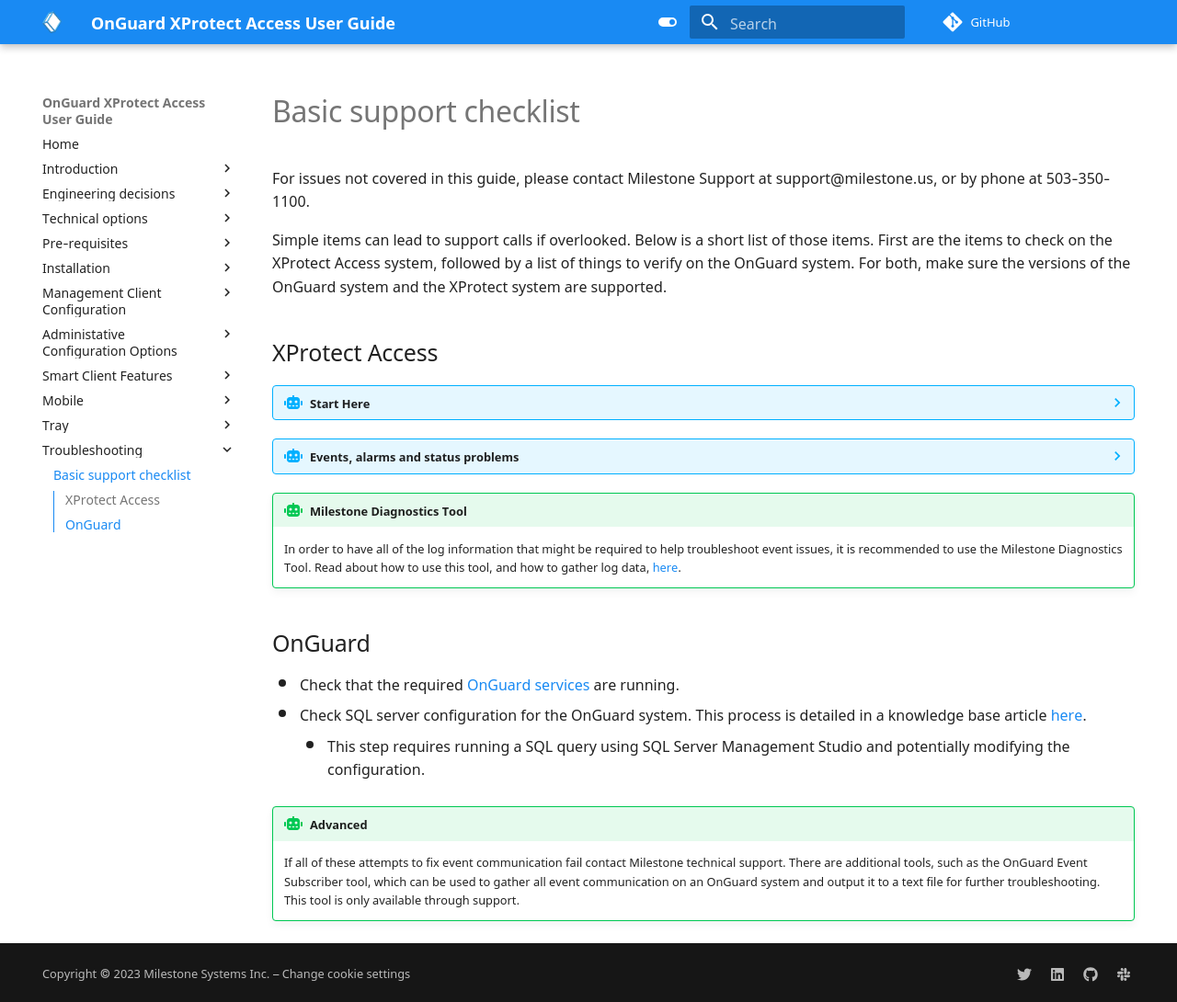
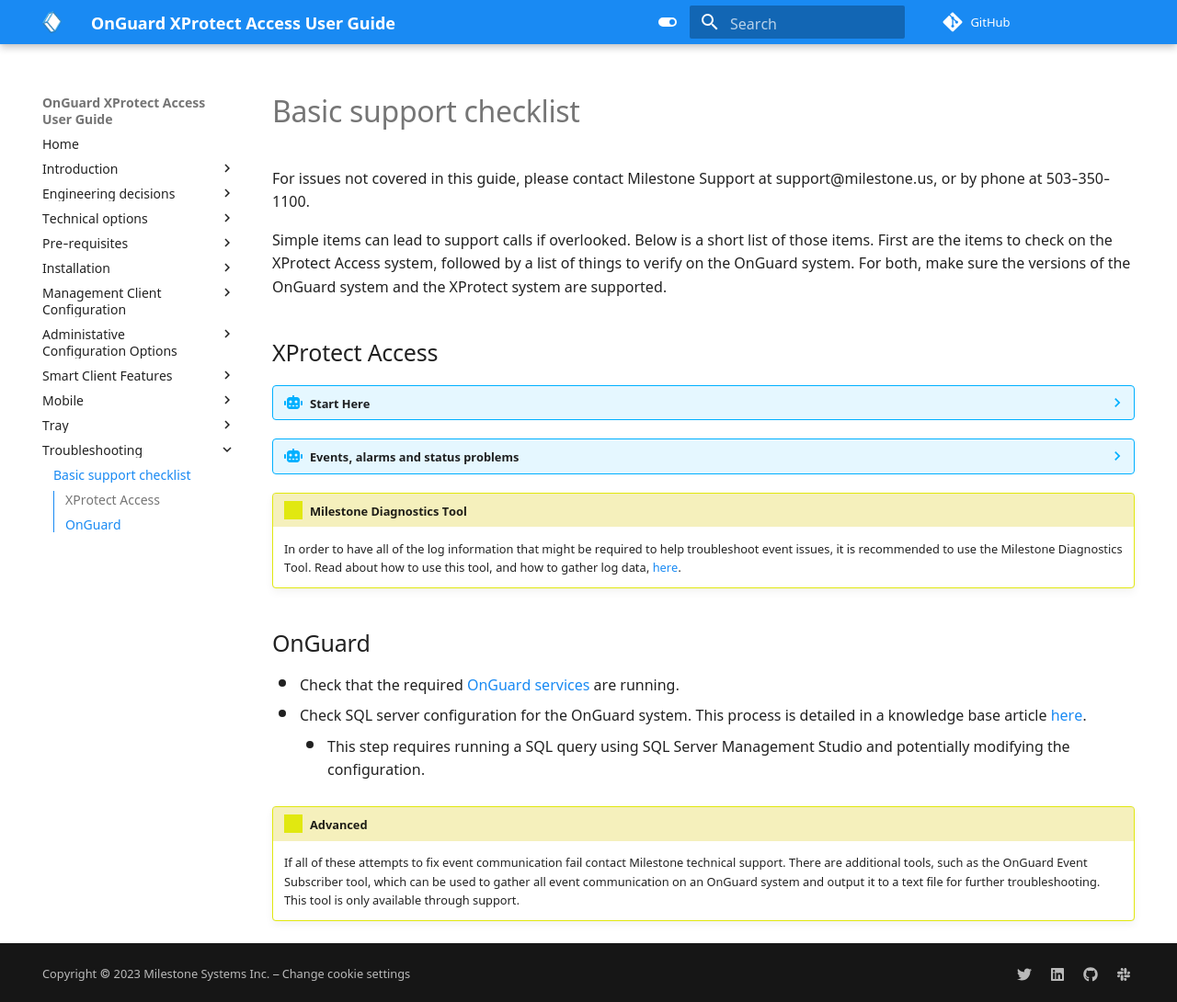
Before and after one commit to mjt-milestone/XPALenelS2DocSite, an MkDocs documentation site: the page built from docs/Troubleshooting/index.md, in a window 1280 px wide and 1090 px high. Shown: the whole window at 92% size. Built offline with MkDocs 1.6.1 and Material for MkDocs 9.7.7, drawn with Linux system fonts in a browser that asks for light colours; comment, search, counter and statistics services are not loaded.

Commit message:
admonitions-success

```diff
--- a/docs/stylesheets/success.css
+++ b/docs/stylesheets/success.css
@@ -3,15 +3,15 @@
 }
 .md-typeset .admonition.success,
 .md-typeset details.success {
-  border-color: rgb(43, 155, 70);
+  border-color: rgb(225, 232, 16);
 }
 .md-typeset .success > .admonition-title,
 .md-typeset .success > summary {
-  background-color: rgba(43, 155, 70, 0.1);
+  background-color: rgba(239, 231, 146, 0.611);
 }
 .md-typeset .success > .admonition-title::before,
 .md-typeset .success > summary::before {
-  background-color: rgb(43, 155, 70);
+  background-color: rgb(225, 232, 16);
   -webkit-mask-image: var(--md-admonition-icon--success);
           mask-image: var(--md-admonition-icon--success);
 }
--- a/mkdocs.yml
+++ b/mkdocs.yml
@@ -6,7 +6,6 @@
   icon:
     admonition:
       abstract: fontawesome/solid/robot
-      success: fontawesome/solid/robot
   language: en
   name: material
   features:
@@ -39,6 +38,7 @@
         name: Switch to light mode
 extra_css:
   - stylesheets/colors.css
+  - stylesheets/success.css
 
 markdown_extensions:
   - abbr
```
